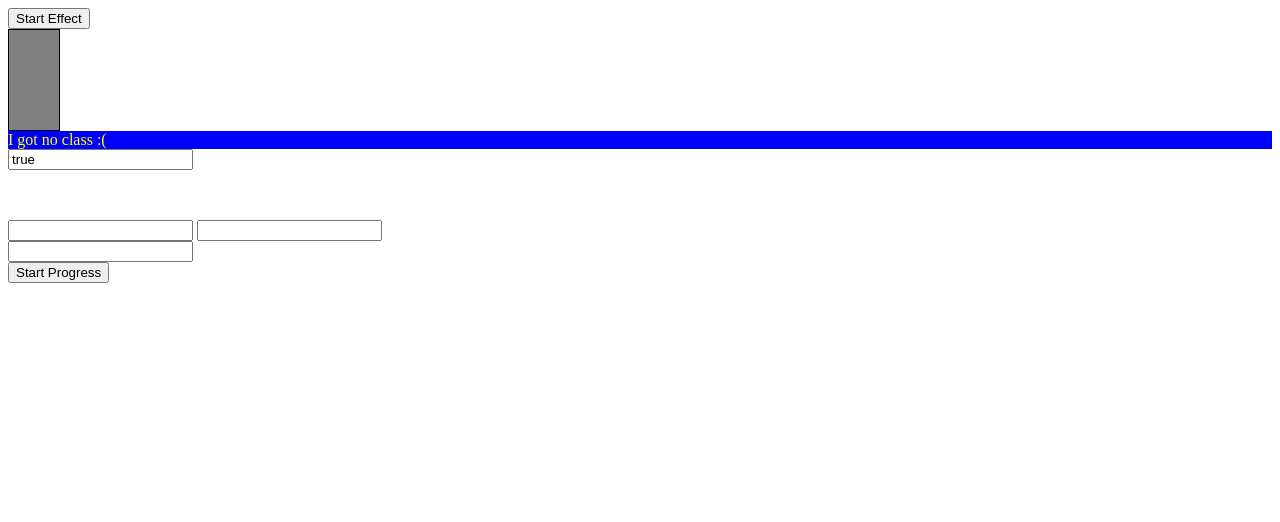
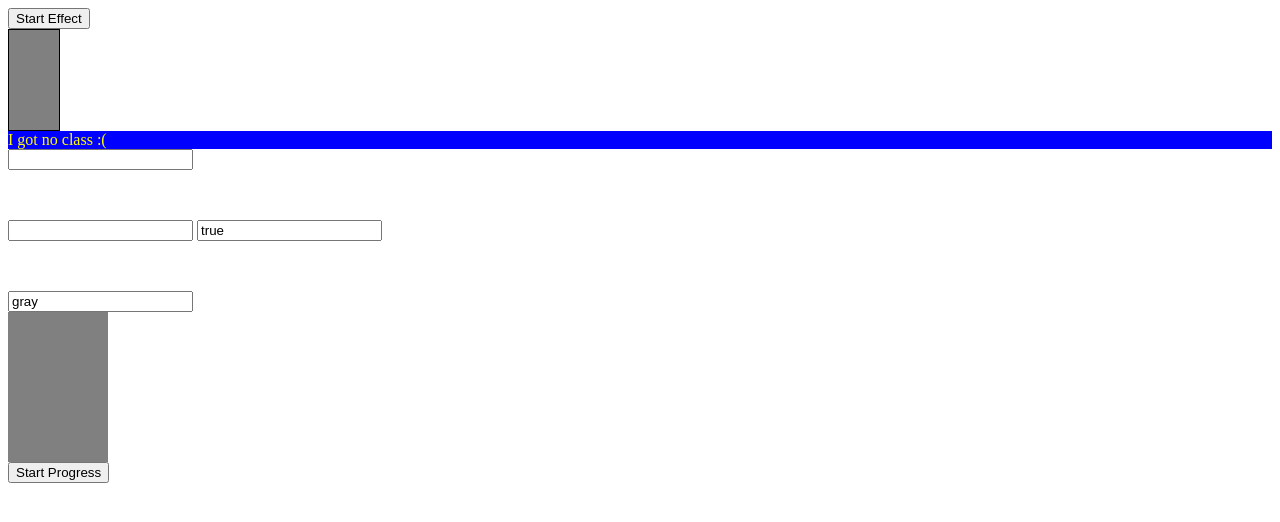
Before and after one commit to darrenji/VueCourseFromMaximilian, a plain HTML site: page Chap02Templates/exercises3.html in a window 1280 px wide. Drawn offline with Linux system fonts and the light colour scheme.

Commit message:
通过v-bind:style设置属性值

```diff
--- a/Chap02Templates/exercises3.html
+++ b/Chap02Templates/exercises3.html
@@ -64,14 +64,15 @@
     </div>
 <!--    让用户输入class名称，输入true/false决定是否启用某个class-->
     <div>
-        <input type="text">
-        <input type="text">
+        <input type="text" v-model="userClass">
+        <input type="text" v-model="isVisible">
+        <div v-bind:class="[{visible: isVisible}, userClass]"></div>
     </div>
 
 <!--    输入style的属性值-->
     <div>
-        <input type="text">
-        <div></div>
+        <input type="text" v-model="myStyle.backgroundColor">
+        <div v-bind:style="myStyle"></div>
     </div>
 <!--    进度条-->
     <div>
@@ -89,7 +90,13 @@
                 shrink: true
             },
             float: 'float',
-            userClass:true
+            userClass:'',
+            isVisible: true,
+            myStyle: {
+                width: '100px',
+                height: '150px',
+                backgroundColor: 'gray'
+            }
         },
         methods: {
             startEffect: function(){
```
